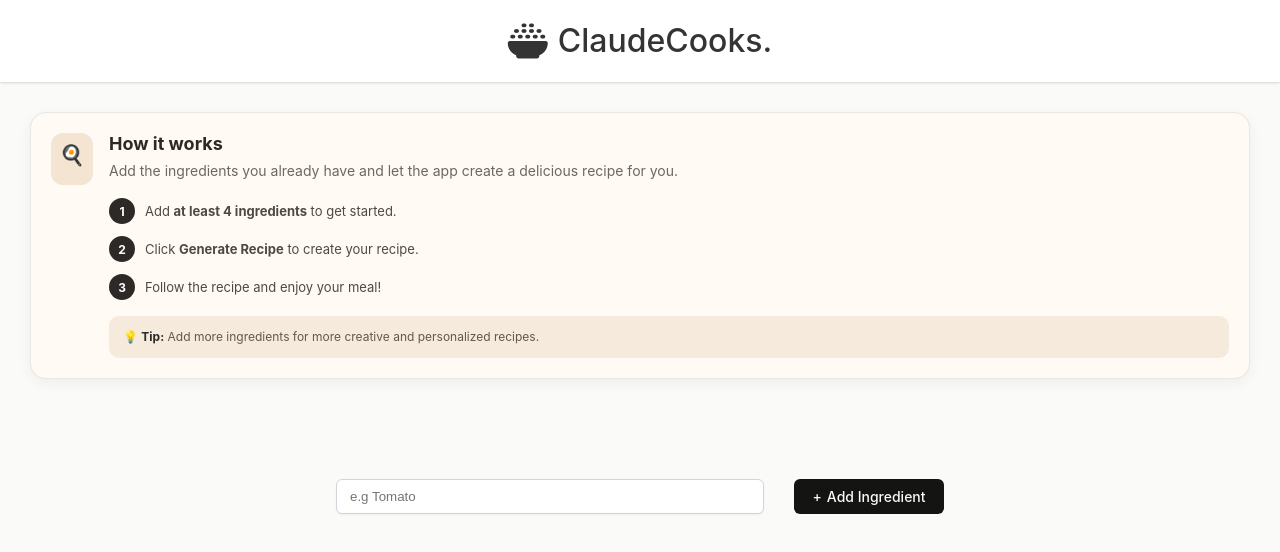
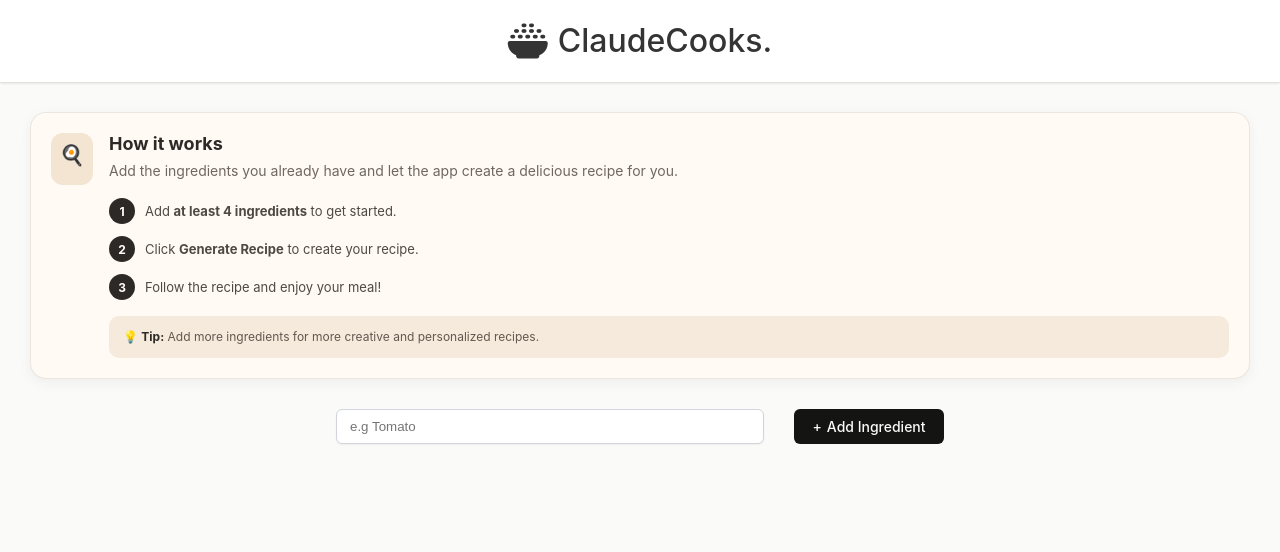
Before and after one commit to Julio1609/ChefClaude, a React (Vite) app: page / in a window 1280 px wide. Shown: the top 552 px of the page. Built offline with nearby package versions, Linux system fonts and the light colour scheme.

Commit message:
ingrident bar

```diff
--- a/src/index.css
+++ b/src/index.css
@@ -36,6 +36,7 @@ body{
   display: flex;
   margin: 100px;
   gap: 30px;
+  margin-top: 30px;
 }
 
 .btn{
```
